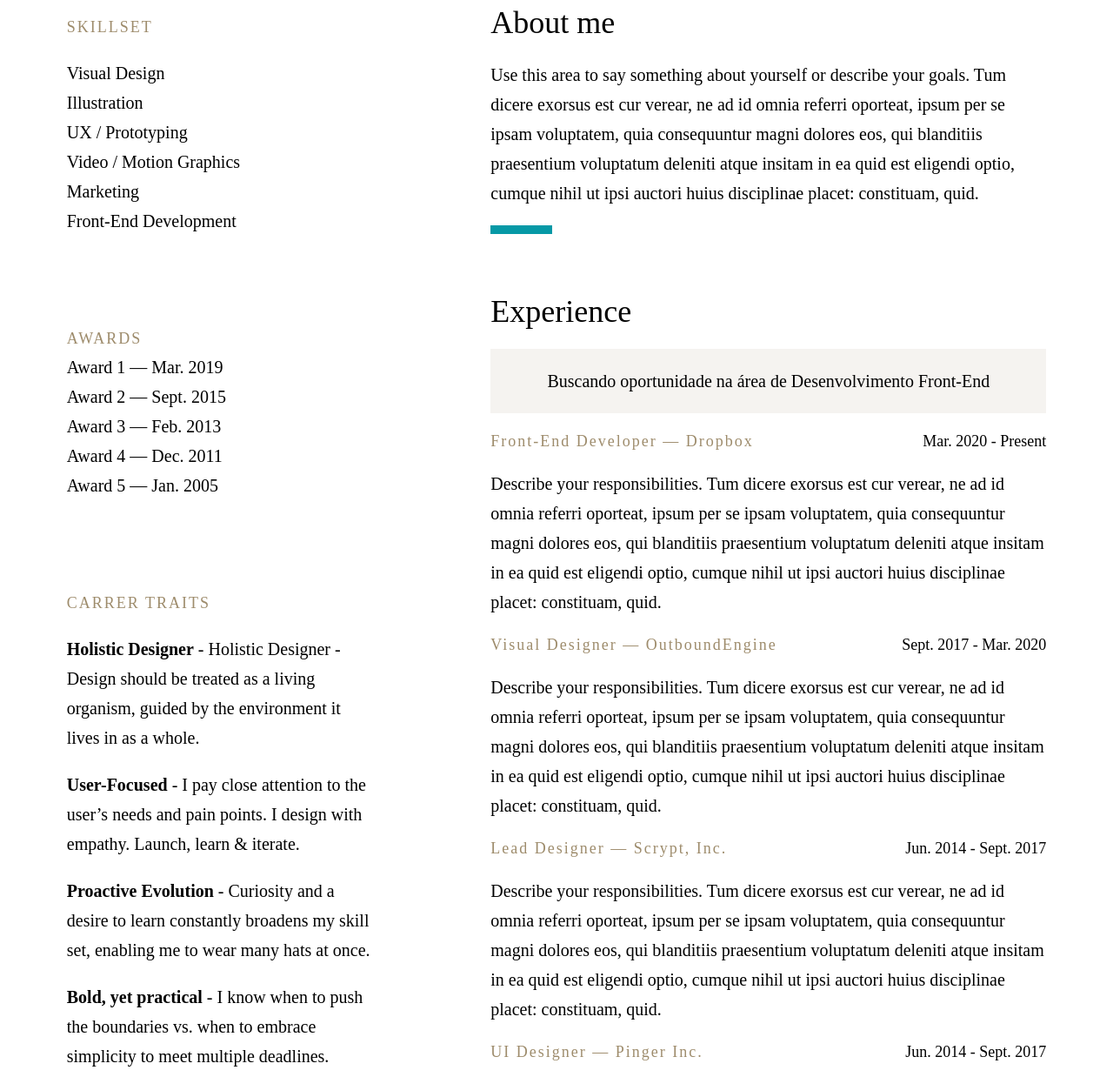
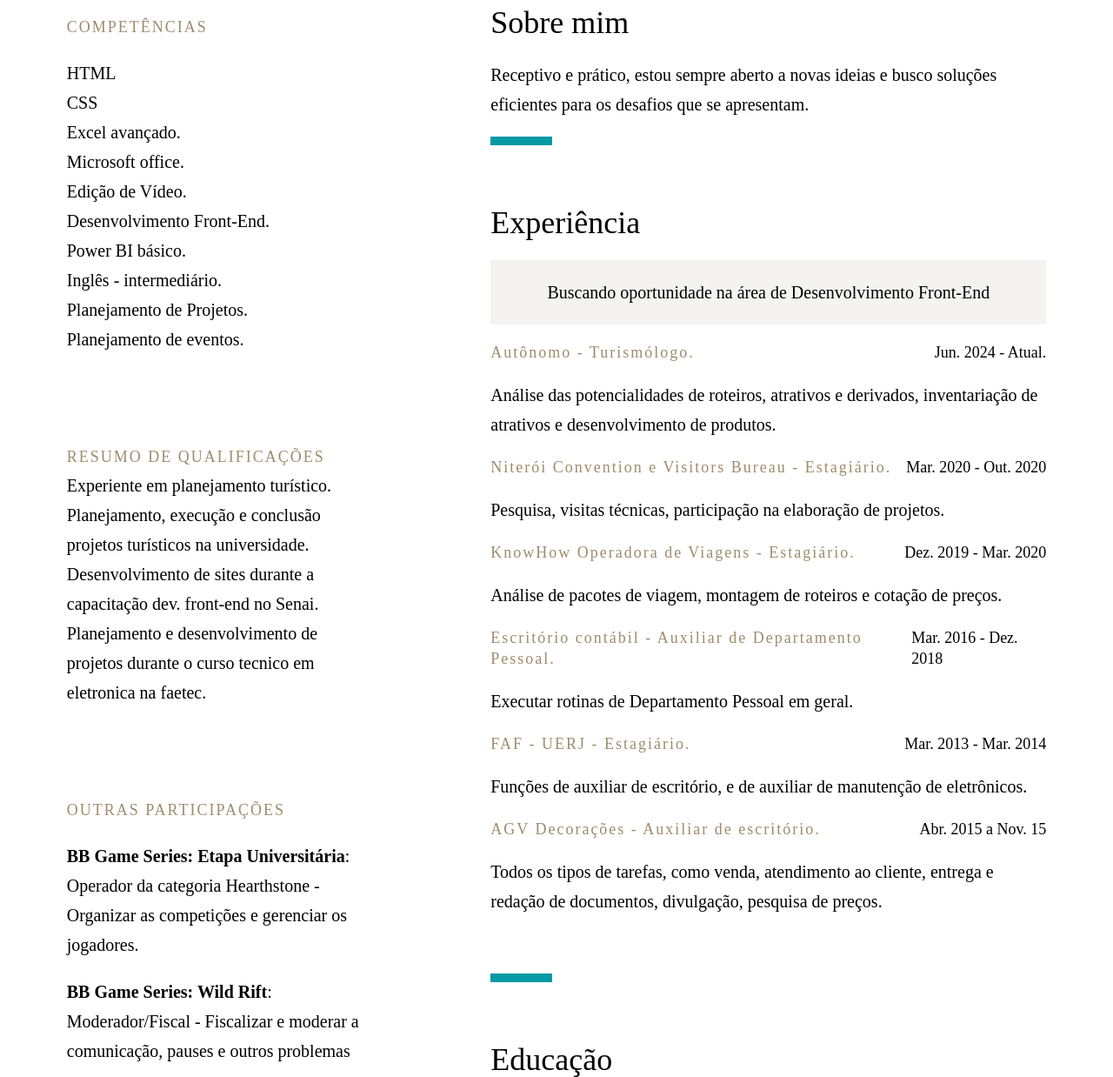
Before and after one commit to Gabriel-M-Medeiros/gabriel-medeiros, a plain HTML site: page index.html in a window 1280 px wide. Shown: the part 855-2093 px from the top of the page at 87% size. Drawn offline with Linux system fonts and the light colour scheme.

Commit message:
mudanças no conteúdo e ajustes de botões

```diff
--- a/index.html
+++ b/index.html
@@ -11,42 +11,45 @@
         <div class="header">
             <div class="image"><img src="images/perfil.png"></div>
             <div class="name">
-                <p>DESIGNER / DEVELOPER</p>
+                <p>DESENVOLVEDOR FRONT-END</p>
                 <h1>Gabriel Martins Medeiros</h1>
-                <div class="contact"><a href="">CONTACT ME</a></div>
+                <div class="contact"><a href="https://wa.me/+5521982326165" target="_blank">CONTATO</a></div>
             </div>
         </div>
         <div class="main">
             <div class="left">
                 <div class="boxleft">
-                    <p><span class="emphasis">SKILLSET</span></p>
-                    <p class="nospace">Visual Design</p>
-                    <p class="nospace">Illustration</p>
-                    <p class="nospace">UX / Prototyping</p>
-                    <p class="nospace">Video / Motion Graphics</p>
-                    <p class="nospace">Marketing</p>
-                    <p class="nospace">Front-End Development</p>
+                    <p><span class="emphasis">COMPETÊNCIAS</span></p>
+                    <p class="nospace">HTML</p>
+                    <p class="nospace">CSS</p>
+                    <p class="nospace">Excel avançado.</p>
+                    <p class="nospace">Microsoft office.</p>
+                    <p class="nospace">Edição de Vídeo.</p>
+                    <p class="nospace">Desenvolvimento Front-End.</p>
+                    <p class="nospace">Power BI básico.</p>
+                    <p class="nospace">Inglês - intermediário.</p>
+                    <p class="nospace">Planejamento de Projetos.</p>
+                    <p class="nospace">Planejamento de eventos.</p>
                 </div>
                 <div class="boxleft">
-                    <p class="nospace"><span class="emphasis">AWARDS</span></p>
-                    <p class="nospace">Award 1 — Mar. 2019</p>
-                    <p class="nospace">Award 2 — Sept. 2015</p>
-                    <p class="nospace">Award 3 — Feb. 2013</p>
-                    <p class="nospace">Award 4 — Dec. 2011</p>
-                    <p class="nospace">Award 5 — Jan. 2005</p>
+                    <p class="nospace"><span class="emphasis">RESUMO DE QUALIFICAÇÕES</span></p>
+                    <p class="nospace">Experiente em planejamento turístico.</p>
+                    <p class="nospace">Planejamento, execução e conclusão projetos turísticos na universidade.</p>
+                    <p class="nospace">Desenvolvimento de sites durante a capacitação dev. front-end no Senai.</p>
+                    <p class="nospace">Planejamento e desenvolvimento de projetos durante o curso tecnico em eletronica na faetec.</p>
                 </div>
                 <div class="boxleft">
-                    <p><span class="emphasis">CARRER TRAITS</span></p>
-                    <p><b>Holistic Designer</b> - Holistic Designer - Design should be treated as a living organism, guided by the environment it lives in as a whole.</p>
-                    <p><b>User-Focused</b> - I pay close attention to the user’s needs and pain points. I design with empathy. Launch, learn & iterate.</p>
-                    <p><b>Proactive Evolution</b> - Curiosity and a desire to learn constantly broadens my skill set, enabling me to wear many hats at once.</p>
-                    <p><b>Bold, yet practical</b> - I know when to push the boundaries vs. when to embrace simplicity to meet multiple deadlines.</p>
+                    <p><span class="emphasis">OUTRAS PARTICIPAÇÕES</span></p>
+                    <p><b>BB Game Series: Etapa Universitária</b>: Operador da categoria Hearthstone - Organizar as competições e gerenciar os jogadores.</p>
+                    <p><b>BB Game Series: Wild Rift</b>: Moderador/Fiscal - Fiscalizar e moderar a comunicação, pauses e outros problemas</p>
+                    <p><b>Café com Turismo</b> - Organizar evento e palestras</p>
+                    <p><b>Maricá Games 2024.</b> - Moderador/Fiscal - Fiscalizar e moderar a comunicação, pauses e outros problemas em partidas online e presenciais.</p>
                 </div>
                 <div class="lrecentwork">
                     <div class="lrw"><p><span class="emphasis">RECENT WORKS</span></p></div>
-                    <p><a href="https://gabriel-m-medeiros.github.io/simple-website/" class="links">Simple Website →</a></p>
-                    <p><a href="https://gabriel-m-medeiros.github.io/aston-martin/" class="links">Aston Martin →</a></p>
-                    <p><a href="https://github.com/Gabriel-M-Medeiros" class="links">Github →</a></p>
+                    <p><a href="https://gabriel-m-medeiros.github.io/simple-website/" target="_blank" class="links">Simple Website →</a></p>
+                    <p><a href="https://gabriel-m-medeiros.github.io/aston-martin/" target="_blank" class="links">Aston Martin →</a></p>
+                    <p><a href="https://github.com/Gabriel-M-Medeiros" target="_blank" class="links">Github →</a></p>
                     <!-- <p><a href="" class="links">frondaustin.com →</a></p> -->
                     <!-- <p><a href="" class="links">tipyo.net →</a></p> -->
                     <!-- <p><a href="" class="links">codefresh.io →</a></p> -->
@@ -55,40 +58,54 @@
             </div>
             <div class="right">
                 <div class="boxright">
-                    <p><span class="rtitle">About me</span></p>
-                    <p>Use this area to say something about yourself or describe your goals.  Tum dicere exorsus est cur verear, ne ad id omnia referri oporteat, ipsum per se ipsam voluptatem, quia consequuntur magni dolores eos, qui blanditiis praesentium voluptatum deleniti atque insitam in ea quid est eligendi optio, cumque nihil ut ipsi auctori huius disciplinae placet: constituam, quid.</p>
+                    <p><span class="rtitle">Sobre mim</span></p>
+                    <p>Receptivo e prático, estou sempre aberto a novas ideias e busco soluções eficientes para os desafios que se apresentam.</p>
                     <div class="eline"></div>
                 </div>
                 <div class="boxright">
-                    <p><span class="rtitle">Experience</span></p>
+                    <p><span class="rtitle">Experiência</span></p>
                     <div class="looking"><p>Buscando oportunidade na área de Desenvolvimento Front-End</p></div>
                     <div class="position">
                         <div class="ptitle">
-                            <span class="emphasis">Front-End Developer — Dropbox</span>
-                            <span class="pdate">Mar. 2020 - Present</span>
+                            <span class="emphasis">Autônomo - Turismólogo.</span>
+                            <span class="pdate">Jun. 2024 - Atual.</span>
                         </div>
-                        <p>Describe your responsibilities.  Tum dicere exorsus est cur verear, ne ad id omnia referri oporteat, ipsum per se ipsam voluptatem, quia consequuntur magni dolores eos, qui blanditiis praesentium voluptatum deleniti atque insitam in ea quid est eligendi optio, cumque nihil ut ipsi auctori huius disciplinae placet: constituam, quid.</p>
+                        <p>Análise das potencialidades de roteiros, atrativos e derivados, inventariação de atrativos e desenvolvimento de produtos.</p>
                     </div>
                     <div class="position">
                         <div class="ptitle">
-                            <span class="emphasis">Visual Designer — OutboundEngine</span>
-                            <span class="pdate">Sept. 2017 - Mar. 2020</span>
+                            <span class="emphasis">Niterói Convention e Visitors Bureau - Estagiário.</span>
+                            <span class="pdate">Mar. 2020 - Out. 2020</span>
                         </div>
-                        <p>Describe your responsibilities.  Tum dicere exorsus est cur verear, ne ad id omnia referri oporteat, ipsum per se ipsam voluptatem, quia consequuntur magni dolores eos, qui blanditiis praesentium voluptatum deleniti atque insitam in ea quid est eligendi optio, cumque nihil ut ipsi auctori huius disciplinae placet: constituam, quid.</p>
+                        <p>Pesquisa, visitas técnicas, participação na elaboração de projetos.</p>
                     </div>
                     <div class="position">
                         <div class="ptitle">
-                            <span class="emphasis">Lead Designer — Scrypt, Inc.</span>
-                            <span class="pdate">Jun. 2014 - Sept. 2017</span>
+                            <span class="emphasis">KnowHow Operadora de Viagens - Estagiário.</span>
+                            <span class="pdate">Dez. 2019 - Mar. 2020</span>
                         </div>
-                        <p>Describe your responsibilities.  Tum dicere exorsus est cur verear, ne ad id omnia referri oporteat, ipsum per se ipsam voluptatem, quia consequuntur magni dolores eos, qui blanditiis praesentium voluptatum deleniti atque insitam in ea quid est eligendi optio, cumque nihil ut ipsi auctori huius disciplinae placet: constituam, quid.</p>
+                        <p>Análise de pacotes de viagem, montagem de roteiros e cotação de preços.</p>
                     </div>
                     <div class="position">
                         <div class="ptitle">
-                            <span class="emphasis">UI Designer — Pinger Inc.</span>
-                            <span class="pdate">Jun. 2014 - Sept. 2017</span>
+                            <span class="emphasis">Escritório contábil - Auxiliar de Departamento Pessoal.</span>
+                            <span class="pdate">Mar. 2016 - Dez. 2018</span>
                         </div>
-                        <p>Describe your responsibilities.  Tum dicere exorsus est cur verear, ne ad id omnia referri oporteat, ipsum per se ipsam voluptatem, quia consequuntur magni dolores eos, qui blanditiis praesentium voluptatum deleniti atque insitam in ea quid est eligendi optio, cumque nihil ut ipsi auctori huius disciplinae placet: constituam, quid.</p>
+                        <p>Executar rotinas de Departamento Pessoal em geral.</p>
+                    </div>
+                    <div class="position">
+                        <div class="ptitle">
+                            <span class="emphasis">FAF - UERJ - Estagiário.</span>
+                            <span class="pdate">Mar. 2013 - Mar. 2014</span>
+                        </div>
+                        <p>Funções de auxiliar de escritório, e de auxiliar de manutenção de eletrônicos.</p>
+                    </div>
+                    <div class="position">
+                        <div class="ptitle">
+                            <span class="emphasis">AGV Decorações - Auxiliar de escritório.</span>
+                            <span class="pdate"> Abr. 2015 a Nov. 15</span>
+                        </div>
+                        <p>Todos os tipos de tarefas, como venda, atendimento ao cliente, entrega e  redação de documentos, divulgação, pesquisa de preços.</p>
                     </div>
                 </div>
                 <div class="eline"></div>
@@ -96,28 +113,28 @@
                     <div class="etext">
                         <span class="rtitle">Educação</span>
                         <div class="ptitle">
-                            <span class="emphasis">BFA in Graphic Design — James Madison University</span>
-                            <span class="pdate">Graduated 2014</span>
+                            <span class="emphasis">Bacharel em Turismo -  Anhanguera Educacional</span>
+                            <span class="pdate">Graduado em 2021</span>
                         </div>
                     </div>
                 </div>
                 <div class="eline"></div>
                 <div class="rrecentworks">
-                    <span class="rtitle">Recent Works</span>
+                    <span class="rtitle">Projetos Recentes</span>
                     <p>Trabalhos desenvolvidos durante aprendizado no curso de Desenvolvedor front-end no Senai Barreto</p>
                     <div class="portfolio">
                         <div class="astonmartin">
                             <img src="images/astonmartin.png">
                             <div class="ptitle">
                                 <span class="emphasis">Aston Martin</span>
-                                <a href="https://gabriel-m-medeiros.github.io/aston-martin/" class="links">Acessar →</a>
+                                <a href="https://gabriel-m-medeiros.github.io/aston-martin/"  target="_blank" class="links">Acessar →</a>
                             </div>
                         </div>
                         <div class="astonmartin">
                             <img src="images/simplewebsite.png">
                             <div class="ptitle">
                                 <span class="emphasis">Simple Website</span>
-                                <a href="https://gabriel-m-medeiros.github.io/simple-website/" class="links">Acessar →</a>
+                                <a href="https://gabriel-m-medeiros.github.io/simple-website/"  target="_blank" class="links">Acessar →</a>
                             </div>
                         </div>
                     </div>
@@ -127,14 +144,14 @@
         <div class="footer">
             <div class="ftbox">
                 <h1>Get in touch!</h1>
-                <span class="fttext">gabrielcontur@gmail.com</span>
-                <span class="fttext">(21) 98232-6165</span>
+                <span class="fttext"><a href="mailto:gabrielcontur@gmail.com">gabrielcontur@gmail.com</span></a>
+                <span class="fttext"><a href="tel:+5521982326165">(21)98232-6165</a></span>
                 <div class="socials">
-                    <a href=""><img src="images/facebook.png"></a>
-                    <a href=""><img src="images/instagram.png"></a>
-                    <a href=""><img src="images/linkedin.png"></a>
-                    <a href=""><img src="images/twitter.png"></a>
-                    <a href=""><img src="images/Github.png"></a>
+                    <!-- <a href=""><img src="images/facebook.png"></a> -->
+                    <!-- <a href=""><img src="images/instagram.png"></a> -->
+                    <a href="https://www.linkedin.com/in/gabriel-m-medeiros-10901a150" target="_blank"><img src="images/linkedin.png"></a>
+                    <!-- <a href=""><img src="images/twitter.png"></a> -->
+                    <a href="https://github.com/Gabriel-M-Medeiros" target="_blank"><img src="images/Github.png"></a>
                 </div>
             </div>
         </div>
--- a/style/style.css
+++ b/style/style.css
@@ -169,7 +169,7 @@
 .socials{
     width: 242.96px;
     display: flex;
-    justify-content: space-between;
+    justify-content: space-evenly;
 }
 .boxright{
     margin: 0px 0px 66px 0px;
@@ -179,6 +179,10 @@
 }
 .lrw{
     height: 48px;
+}
+.ftbox a{
+    text-decoration: none;
+    color: var(--primary)
 }
 @media screen and (max-width: 1023px){
     .header{
```
